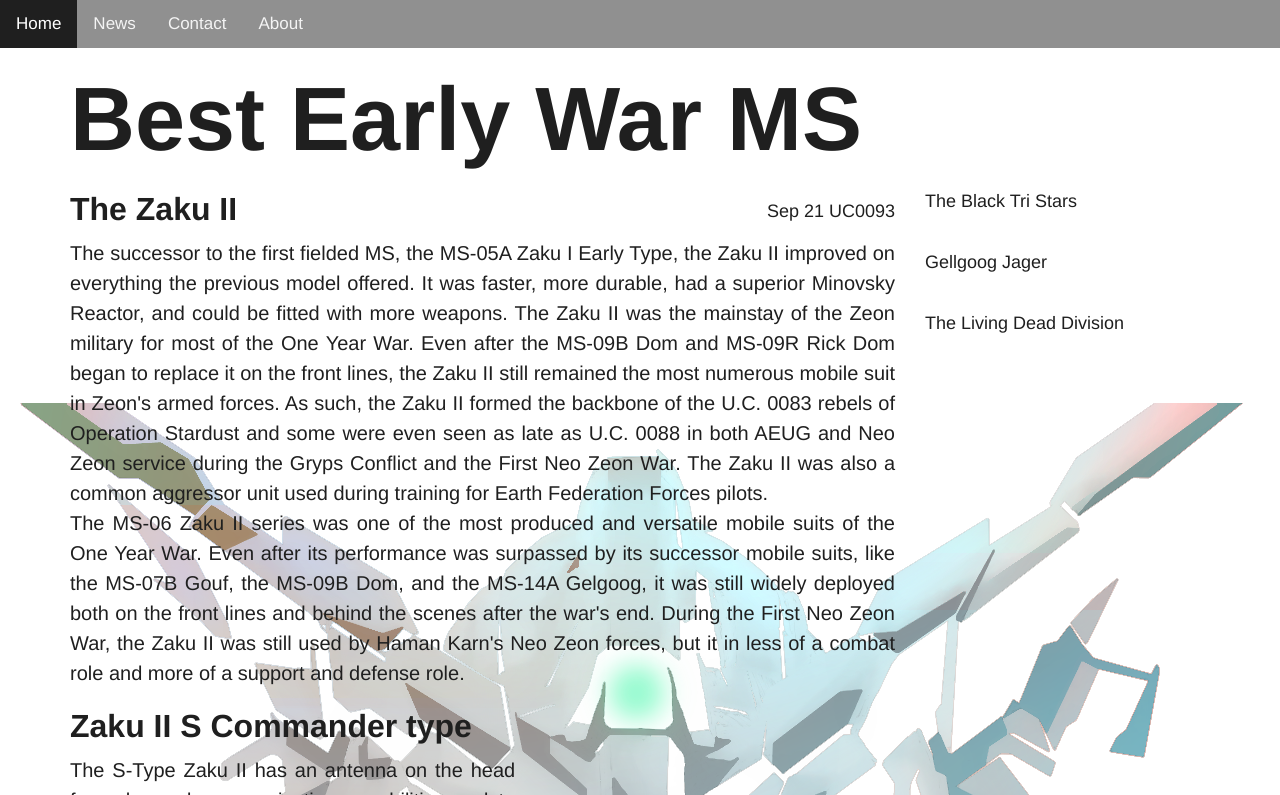
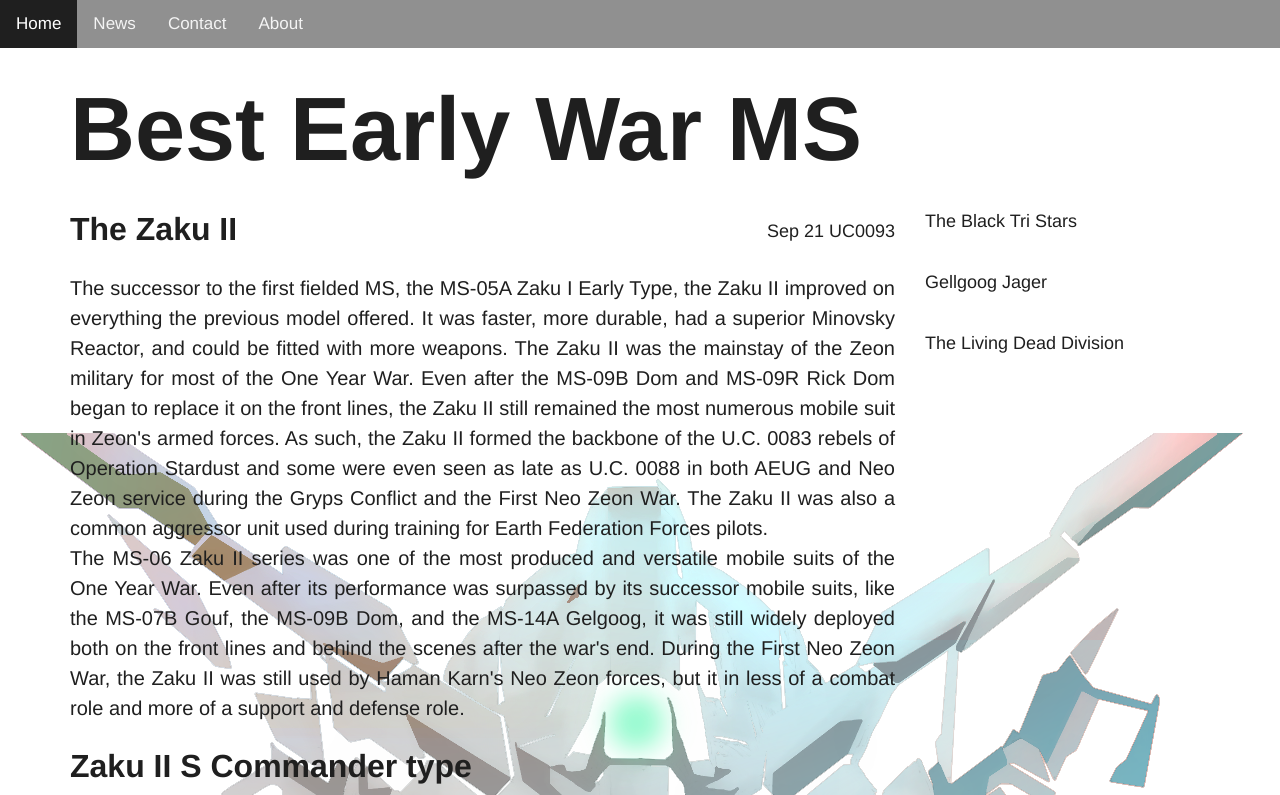
Before and after one commit to Benne641/HTML-and-CSS-blog-fake-content-, a plain HTML site: page index.html in a window 1280 px wide. Shown: the top 795 px of the page. Drawn offline with Linux system fonts and the light colour scheme.

Commit message:
Polishing the blog post

```diff
--- a/style.css
+++ b/style.css
@@ -4,7 +4,7 @@
     box-sizing: border-box;
 }
 body{
-    font-family: Helvetica Neue, Arial;
+    font-family: Railway, Helvetica Neue, Arial;
     font-size: 18px;
     background: url("test.png") no-repeat center center fixed;
 
@@ -39,7 +39,8 @@ p {
   text-align: left;
   color: white;
   font-size: 30px;
-  margin-top: 10px;
+  margin-top: 30px;
+  margin-bottom:  30px;
 }
 
 .topnav {
@@ -76,10 +77,11 @@ html {
 
 .main-text {
     text-align: justify;
-    margin-bottom: 20px;
+    margin-bottom: 25px;
     font-size: 20px;
     line-height: 150%;
     max-width: 90ch;
+    margin-top: 25px;
 
  }
 
```
Also changed, not shown: index.html (+1 -1 lines).
